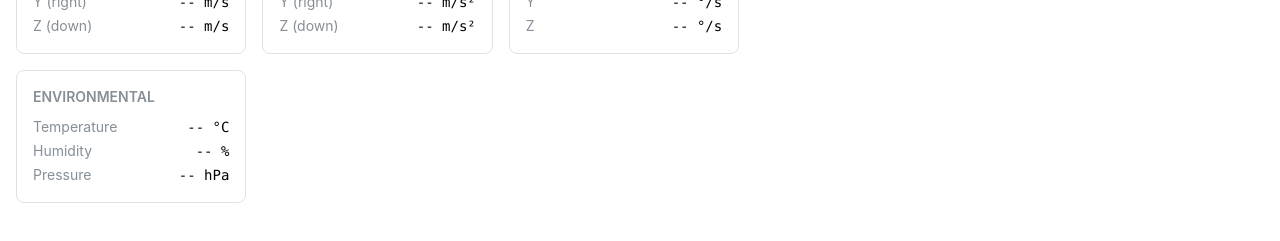
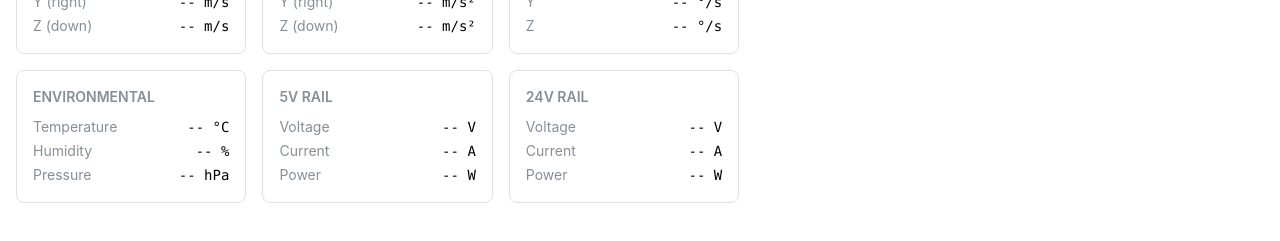
Before and after one commit to aris-space/asteria-mission-control, a React (Vite) app in the folder ui/: page /telemetry in a window 1280 px wide. Shown: the part 459-700 px from the top of the page. Built offline with nearby package versions, Linux system fonts and the light colour scheme; no server answers; what @mantine/vanilla-extract would draw is missing.

Commit message:
Added Rail5V and Rail24V data to the view

```diff
--- a/ui/src/pages/telemetry/Telemetry.tsx
+++ b/ui/src/pages/telemetry/Telemetry.tsx
@@ -14,6 +14,7 @@ import type {
   EnvironmentalData,
   ImuData,
   PositionData,
+  RailStatus,
   VelocityData,
 } from "@asteria/mission-control-client";
 import { useMavlinkMessage } from "../../hooks/EventContext";
@@ -62,6 +63,8 @@ function Telemetry() {
   const velMsg = useMavlinkMessage("SensorCarrier", "VelocityData");
   const imuMsg = useMavlinkMessage("SensorCarrier", "ImuData");
   const envMsg = useMavlinkMessage("SensorCarrier", "EnvironmentalData");
+  const rail5vMsg = useMavlinkMessage("PowerBoard", "RailStatus5V");
+  const rail24vMsg = useMavlinkMessage("PowerBoard", "RailStatus24V");
 
   const pos = (posMsg?.message as { content: PositionData } | undefined)
     ?.content;
@@ -69,6 +72,10 @@ function Telemetry() {
     ?.content;
   const imu = (imuMsg?.message as { content: ImuData } | undefined)?.content;
   const env = (envMsg?.message as { content: EnvironmentalData } | undefined)
+    ?.content;
+  const rail5v = (rail5vMsg?.message as { content: RailStatus } | undefined)
+    ?.content;
+  const rail24v = (rail24vMsg?.message as { content: RailStatus } | undefined)
     ?.content;
 
   const noData = !posMsg && !velMsg && !imuMsg && !envMsg;
@@ -102,7 +109,10 @@ function Telemetry() {
         </MetricCard>
 
         <MetricCard title="Position">
-          <MetricRow label="Latitude" value={`${fmt(pos?.locationLatitude, 6)}°`} />
+          <MetricRow
+            label="Latitude"
+            value={`${fmt(pos?.locationLatitude, 6)}°`}
+          />
           <MetricRow
             label="Longitude"
             value={`${fmt(pos?.locationLongitude, 6)}°`}
@@ -141,24 +151,30 @@ function Telemetry() {
         </MetricCard>
 
         <MetricCard title="Angular Velocity (Body)">
-          <MetricRow
-            label="X"
-            value={`${fmt(imu?.angularVelocityX)} °/s`}
-          />
-          <MetricRow
-            label="Y"
-            value={`${fmt(imu?.angularVelocityY)} °/s`}
-          />
-          <MetricRow
-            label="Z"
-            value={`${fmt(imu?.angularVelocityZ)} °/s`}
-          />
+          <MetricRow label="X" value={`${fmt(imu?.angularVelocityX)} °/s`} />
+          <MetricRow label="Y" value={`${fmt(imu?.angularVelocityY)} °/s`} />
+          <MetricRow label="Z" value={`${fmt(imu?.angularVelocityZ)} °/s`} />
         </MetricCard>
 
         <MetricCard title="Environmental">
-          <MetricRow label="Temperature" value={`${fmt(env?.temperature)} °C`} />
+          <MetricRow
+            label="Temperature"
+            value={`${fmt(env?.temperature)} °C`}
+          />
           <MetricRow label="Humidity" value={`${fmt(env?.humidity)} %`} />
           <MetricRow label="Pressure" value={`${fmt(env?.pressure)} hPa`} />
+        </MetricCard>
+
+        <MetricCard title="5V Rail">
+          <MetricRow label="Voltage" value={`${fmt(rail5v?.voltage)} V`} />
+          <MetricRow label="Current" value={`${fmt(rail5v?.current)} A`} />
+          <MetricRow label="Power" value={`${fmt(rail5v?.power)} W`} />
+        </MetricCard>
+
+        <MetricCard title="24V Rail">
+          <MetricRow label="Voltage" value={`${fmt(rail24v?.voltage)} V`} />
+          <MetricRow label="Current" value={`${fmt(rail24v?.current)} A`} />
+          <MetricRow label="Power" value={`${fmt(rail24v?.power)} W`} />
         </MetricCard>
       </SimpleGrid>
     </Flex>
```
